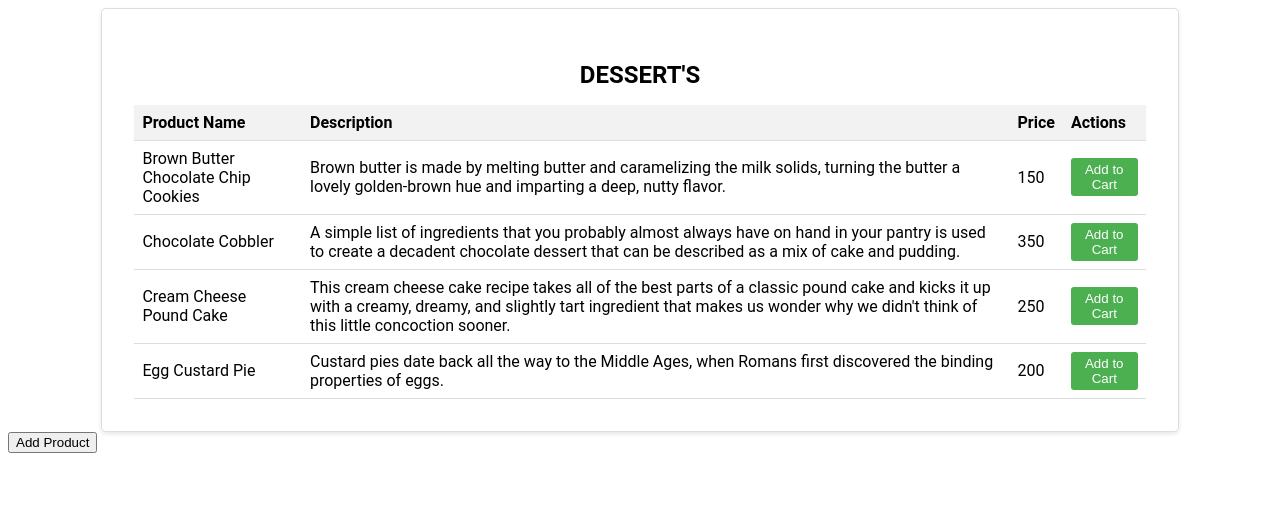
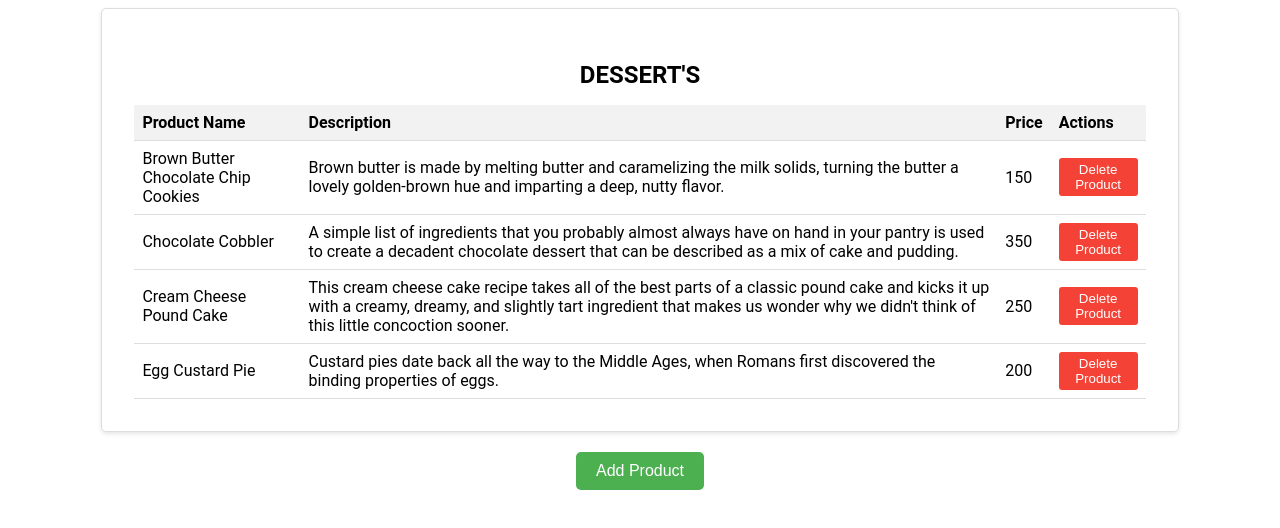
Before and after one commit to waheXD/midtermAct2, a Vue app: page / in a window 1280 px wide. Shown: the top 528 px of the page. Built offline with nearby package versions, Linux system fonts and the light colour scheme.

Commit message:
modified the AddProduct component

```diff
--- a/src/App.vue
+++ b/src/App.vue
@@ -1,10 +1,12 @@
 <template>
   <div id="app">
-    <product-list :products="products" />
-    <transition name="fade">
-      <add-product v-if="showAddProduct" @product-added="showAddProduct = false" />
+    <product-list :products="products" @delete-product="deleteProduct" />
+    <transition name="fade" :duration="{ enter: 2000, leave: 2000 }">
+      <add-product v-if="showAddProduct" @product-added="addProduct" />
     </transition>
-    <button @click="showAddProduct = true">Add Product</button>
+    <div class="add-product-btn-container">
+      <button class="add-product-btn" @click="showAddProduct = true">Add Product</button>
+    </div>
   </div>
 </template>
 
@@ -21,10 +23,24 @@ export default {
   data() {
     return {
       products: [
-        // Initial products data
+        { id: 1, name: "Brown Butter Chocolate Chip Cookies", description: "Brown butter is made by melting butter and caramelizing the milk solids, turning the butter a lovely golden-brown hue and imparting a deep, nutty flavor.", price: 150 },
+        { id: 2, name: "Chocolate Cobbler", description: "A simple list of ingredients that you probably almost always have on hand in your pantry is used to create a decadent chocolate dessert that can be described as a mix of cake and pudding.", price: 350 },
+        { id: 3, name: "Cream Cheese Pound Cake", description: "This cream cheese cake recipe takes all of the best parts of a classic pound cake and kicks it up with a creamy, dreamy, and slightly tart ingredient that makes us wonder why we didn't think of this little concoction sooner. ", price: 250},
+        { id: 4, name: "Egg Custard Pie", description: "Custard pies date back all the way to the Middle Ages, when Romans first discovered the binding properties of eggs. ", price: 200},
+
       ],
       showAddProduct: false,
     };
+  },
+  methods: {
+    addProduct(newProduct) {
+      this.products.push(newProduct);
+    },
+    deleteProduct(productId) {
+      if (confirm("Are you sure you want to delete this product?")) {
+        this.products = this.products.filter(product => product.id !== productId);
+      }
+    },
   },
 };
 </script>
@@ -32,10 +48,30 @@ export default {
 <style>
 .fade-enter-active,
 .fade-leave-active {
-  transition: opacity 0.5s;
+  transition: opacity 2s;
 }
 .fade-enter,
 .fade-leave-to {
   opacity: 0;
 }
+
+.add-product-btn-container {
+  text-align: center;
+  margin-top: 20px;
+}
+
+.add-product-btn {
+  background-color: #4caf50;
+  color: white;
+  border: none;
+  padding: 10px 20px;
+  border-radius: 5px;
+  cursor: pointer;
+  font-size: 16px;
+  transition: background-color 0.3s;
+}
+
+.add-product-btn:hover {
+  background-color: #45a049;
+}
 </style>
--- a/src/components/AddProduct.vue
+++ b/src/components/AddProduct.vue
@@ -15,26 +15,70 @@
   data() {
     return {
       newProduct: {
-          id: Date.now(),
-          name: "shoes nike",
-          description: "ksgdkhjsbnb",
-          price: 10,
+        id: null,
+        name: "",
+        description: "",
+        price: 0,
       },
     };
   },
   methods: {
     addProduct() {
-        this.products.push(this.newProduct);
+      this.newProduct.id = Date.now(); // Assign a unique ID
+      this.$emit("product-added", this.newProduct); // Emit the new product to the parent component
+      this.resetForm();
+    },
+    resetForm() {
       this.newProduct = {
-          id: Date.now(),
+        id: null,
         name: "",
         description: "",
         price: 0,
       };
-
-        // Add animation
-        this.$emit("product-added");
     },
   },
 };
 </script>
+
+<style>
+.add-product {
+  font-family: 'Roboto', sans-serif;
+  width: 80%;
+  margin: auto;
+  padding: 2rem;
+  border: 1px solid #ddd;
+  border-radius: 5px;
+  box-shadow: 0 2px 4px rgba(0, 0, 0, 0.1);
+}
+
+.add-product h2 {
+  text-align: center;
+  margin-bottom: 1rem;
+}
+
+.add-product form {
+  display: flex;
+  flex-direction: column;
+}
+
+.add-product input,
+.add-product textarea {
+  margin-bottom: 1rem;
+  padding: 0.5rem;
+  border: 1px solid #ccc;
+  border-radius: 3px;
+}
+
+.add-product button {
+  background-color: #4caf50;
+  color: white;
+  border: none;
+  padding: 0.5rem 1rem;
+  border-radius: 3px;
+  cursor: pointer;
+}
+
+.add-product button:hover {
+  background-color: #45a049;
+}
+</style>
--- a/src/components/ProductList.vue
+++ b/src/components/ProductList.vue
@@ -11,56 +11,30 @@
         </tr>
       </thead>
       <tbody>
-        <tr v-for="product in displayProducts" :key="product.id">
+        <tr v-for="product in products" :key="product.id">
           <td>{{ product.name }}</td>
           <td>{{ product.description }}</td>
           <td>{{ product.price }}</td>
           <td>
-            <button @click="addToCart(product)">Add to Cart</button>
+            <button @click="deleteProduct(product.id)">Delete Product</button>
           </td>
         </tr>
       </tbody>
     </table>
-
-
   </div>
 </template>
 
 <script>
 export default {
-  data() {
-    return {
-      products: [
-        { id: 1, name: "Brown Butter Chocolate Chip Cookies",
-         description: "Brown butter is made by melting butter and caramelizing the milk solids, turning the butter a lovely golden-brown hue and imparting a deep, nutty flavor. ",
-          price: 150, },
-
-        { id: 2, name: "Chocolate Cobbler",
-        description: "A simple list of ingredients that you probably almost always have on hand in your pantry is used to create a decadent chocolate dessert that can be described as a mix of cake and pudding.",
-         price: 350,},
-
-        { id: 2, name: "Cream Cheese Pound Cake",
-        description: "This cream cheese cake recipe takes all of the best parts of a classic pound cake and kicks it up with a creamy, dreamy, and slightly tart ingredient that makes us wonder why we didn't think of this little concoction sooner. ",
-         price: 250,},
-
-        { id: 2, name: "Egg Custard Pie",
-        description: "Custard pies date back all the way to the Middle Ages, when Romans first discovered the binding properties of eggs. ",
-         price: 200,},
-
-        // ...
-      ],
-      cart: [],
-    };
-  },
-  computed: {
-    displayProducts() {
-      // Implement a computed property to filter or sort products if needed
-      return this.products;
-    },
+  props: {
+    products: {
+      type: Array,
+      required: true
+    }
   },
   methods: {
-    addToCart(product) {
-      this.cart.push(product);
+    deleteProduct(id) {
+        this.$emit("delete-product", id);
     },
   },
 };
@@ -101,7 +75,7 @@ export default {
 }
 
 .product-list button {
-  background-color: #4caf50;
+  background-color: #f44336;
   color: white;
   border: none;
   padding: 0.25rem 0.5rem;
@@ -110,6 +84,6 @@ export default {
 }
 
 .product-list button:hover {
-  background-color: #45a049;
+  background-color: #d32f2f;
 }
 </style>
```
Lines whose indentation alone changed are shown as unchanged.
